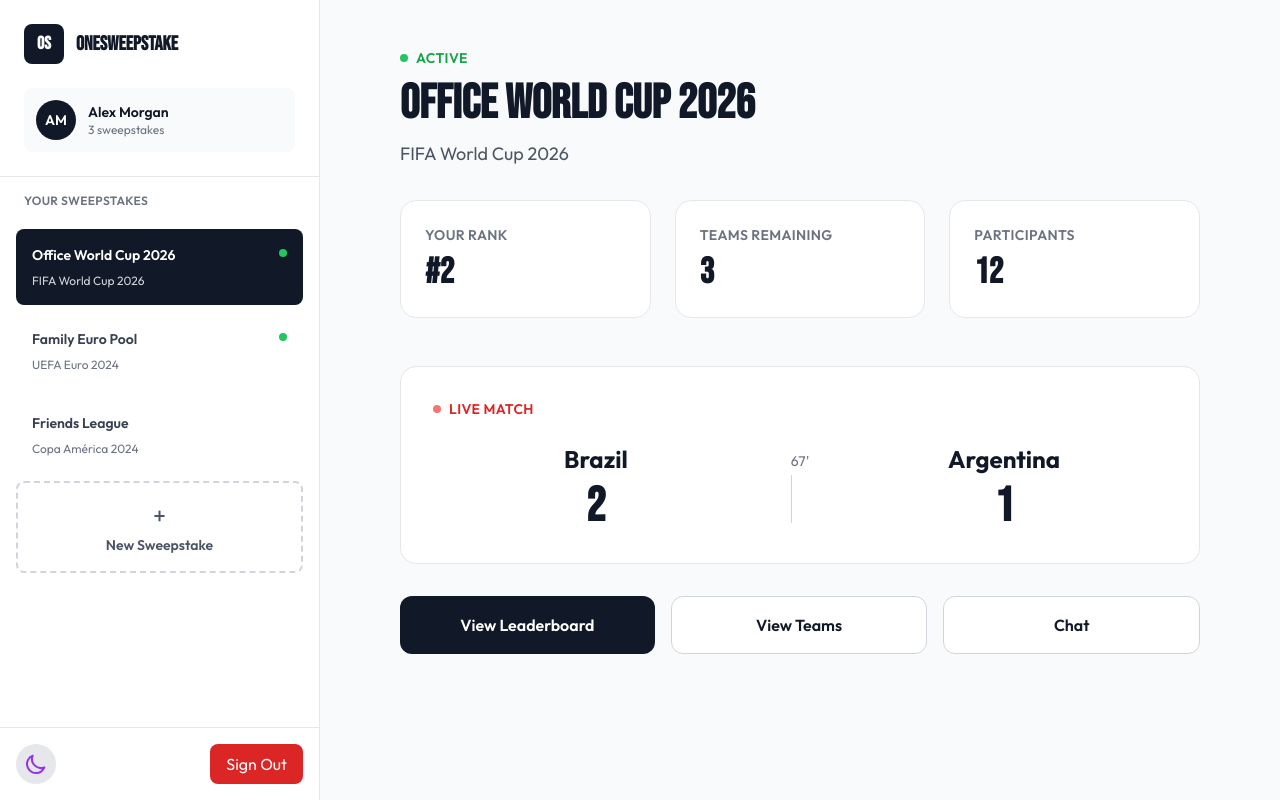
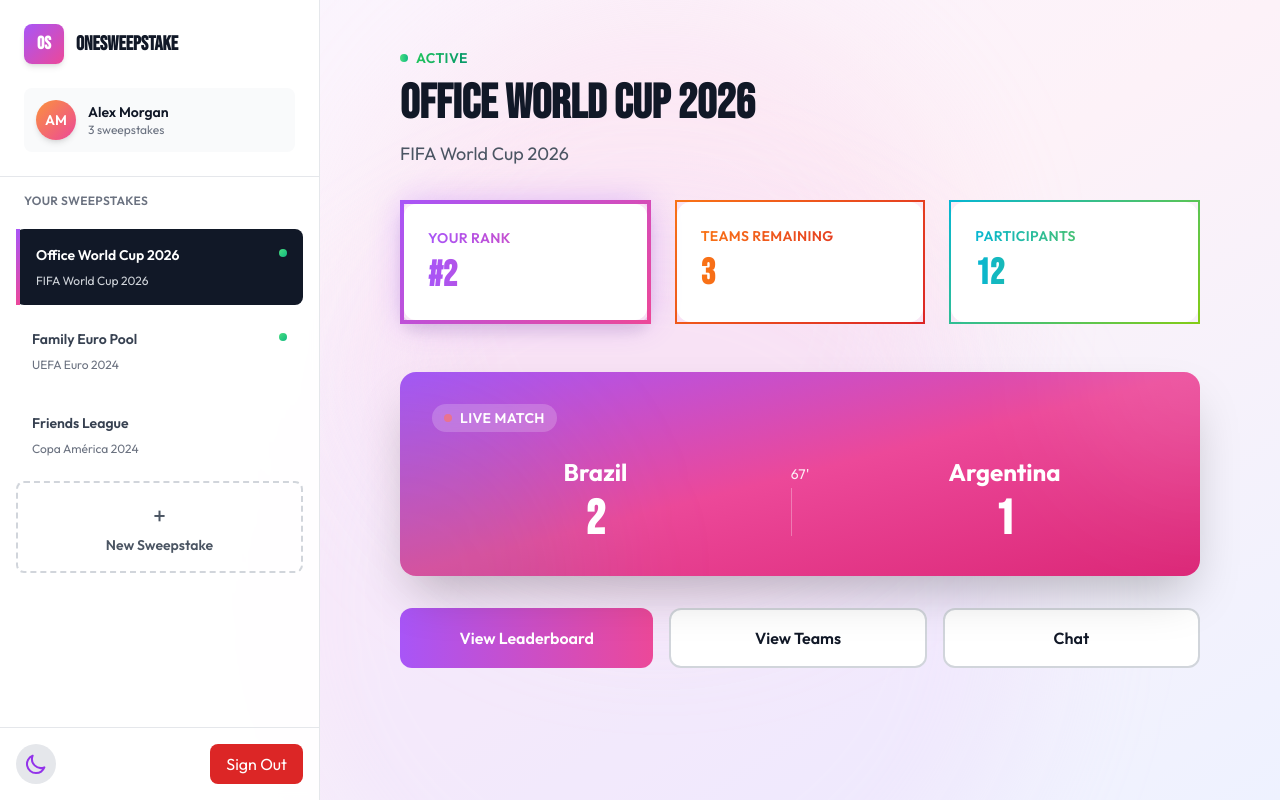
Before and after one commit to Kabutsu/OneSweepstake, a Next.js app: page /4 in a window 1280 px wide. Built offline with nearby package versions, Linux system fonts and the light colour scheme.

Commit message:
First pass at improving design 4

```diff
--- a/app/4/page.tsx
+++ b/app/4/page.tsx
@@ -19,12 +19,18 @@ export default function Dashboard4() {
   const [isSidebarOpen, setIsSidebarOpen] = useState(false);
 
   return (
-    <div className="h-screen flex overflow-hidden bg-gray-50 dark:bg-gray-950">
+    <div className="h-screen flex overflow-hidden bg-gradient-to-br from-purple-50 via-pink-50 to-indigo-50 dark:from-gray-950 dark:via-purple-950/30 dark:to-indigo-950/30 relative">
+      {/* Radial glow background */}
+      <div className="fixed inset-0 pointer-events-none overflow-hidden">
+        <div className="absolute top-1/4 left-1/2 w-[800px] h-[800px] bg-purple-200/30 dark:bg-purple-600/10 rounded-full blur-3xl -translate-x-1/2" />
+        <div className="absolute bottom-1/4 right-1/4 w-[600px] h-[600px] bg-pink-200/30 dark:bg-pink-600/10 rounded-full blur-3xl" />
+      </div>
+
       {/* Sidebar */}
       <aside
         className={`
           fixed lg:static inset-y-0 left-0 z-40
-          w-80 bg-white dark:bg-gray-900 border-r border-gray-200 dark:border-gray-800
+          w-80 bg-white/95 dark:bg-gray-900/95 backdrop-blur-sm border-r border-gray-200 dark:border-gray-800
           transform transition-transform duration-300 ease-in-out
           ${isSidebarOpen ? 'translate-x-0' : '-translate-x-full lg:translate-x-0'}
         `}
@@ -34,8 +40,8 @@ export default function Dashboard4() {
           <div className="p-6 border-b border-gray-200 dark:border-gray-800">
             <div className="flex items-center justify-between mb-6">
               <div className="flex items-center gap-3">
-                <div className="w-10 h-10 rounded-lg bg-gray-900 dark:bg-white flex items-center justify-center">
-                  <span className="text-white dark:text-gray-900 font-display text-lg font-bold">
+                <div className="w-10 h-10 rounded-lg bg-gradient-to-br from-purple to-magenta flex items-center justify-center shadow-md">
+                  <span className="text-white font-display text-lg font-bold">
                     OS
                   </span>
                 </div>
@@ -52,7 +58,7 @@ export default function Dashboard4() {
             </div>
 
             <div className="flex items-center gap-3 p-3 rounded-lg bg-gray-50 dark:bg-gray-800">
-              <div className="w-10 h-10 rounded-full bg-gray-900 dark:bg-white flex items-center justify-center text-white dark:text-gray-900 font-semibold text-sm">
+              <div className="w-10 h-10 rounded-full bg-gradient-to-br from-orange-400 to-pink-500 flex items-center justify-center text-white font-semibold text-sm shadow-md">
                 {MOCK_DATA.user.avatar}
               </div>
               <div className="flex-1 min-w-0">
@@ -79,19 +85,23 @@ export default function Dashboard4() {
                   setIsSidebarOpen(false);
                 }}
                 className={`
-                  w-full text-left p-4 rounded-lg transition-all
+                  w-full text-left p-4 rounded-lg transition-all relative
                   ${selectedSweepstake.id === sweep.id
-                    ? 'bg-gray-900 dark:bg-white text-white dark:text-gray-900'
-                    : 'hover:bg-gray-100 dark:hover:bg-gray-800 text-gray-700 dark:text-gray-300'
+                    ? 'bg-gray-900 dark:bg-white text-white dark:text-gray-900 border-l-4 border-transparent'
+                    : 'hover:bg-purple-50 dark:hover:bg-purple-900/20 text-gray-700 dark:text-gray-300'
                   }
                 `}
+                style={selectedSweepstake.id === sweep.id ? {
+                  borderLeftWidth: '4px',
+                  borderImage: 'linear-gradient(to bottom, rgb(168, 85, 247), rgb(236, 72, 153)) 1'
+                } : undefined}
               >
                 <div className="flex items-start justify-between mb-2">
                   <div className="font-semibold text-sm truncate pr-2">
                     {sweep.name}
                   </div>
                   {sweep.status === 'active' && (
-                    <div className="flex-shrink-0 w-2 h-2 rounded-full bg-green-500 mt-1" />
+                    <div className="flex-shrink-0 w-2 h-2 rounded-full bg-gradient-to-br from-green-400 to-emerald-500 mt-1" />
                   )}
                 </div>
                 <div className={`text-xs ${selectedSweepstake.id === sweep.id ? 'text-gray-300 dark:text-gray-600' : 'text-gray-500 dark:text-gray-400'}`}>
@@ -100,7 +110,7 @@ export default function Dashboard4() {
               </button>
             ))}
 
-            <button className="w-full p-4 mt-4 rounded-lg border-2 border-dashed border-gray-300 dark:border-gray-700 hover:border-gray-400 dark:hover:border-gray-600 hover:bg-gray-50 dark:hover:bg-gray-800 transition-all text-gray-600 dark:text-gray-400 hover:text-gray-900 dark:hover:text-white">
+            <button className="w-full p-4 mt-4 rounded-lg border-2 border-dashed border-gray-300 dark:border-gray-700 hover:border-purple dark:hover:border-purple hover:bg-purple-50 dark:hover:bg-purple-900/20 transition-all text-gray-600 dark:text-gray-400 hover:text-purple dark:hover:text-purple-400">
               <div className="text-2xl mb-1">+</div>
               <div className="text-sm font-semibold">New Sweepstake</div>
             </button>
@@ -125,9 +135,9 @@ export default function Dashboard4() {
       )}
 
       {/* Main Content */}
-      <main className="flex-1 overflow-y-auto">
+      <main className="flex-1 overflow-y-auto relative">
         {/* Top Bar (Mobile) */}
-        <div className="lg:hidden sticky top-0 z-20 bg-white dark:bg-gray-900 border-b border-gray-200 dark:border-gray-800 px-4 py-4">
+        <div className="lg:hidden sticky top-0 z-20 bg-white/95 dark:bg-gray-900/95 backdrop-blur-sm border-b border-gray-200 dark:border-gray-800 px-4 py-4">
           <div className="flex items-center justify-between">
             <button
               onClick={() => setIsSidebarOpen(true)}
@@ -151,8 +161,8 @@ export default function Dashboard4() {
               {/* Header */}
               <div className="mb-8">
                 <div className="flex items-center gap-2 mb-3">
-                  <div className="w-2 h-2 rounded-full bg-green-500" />
-                  <span className="text-sm font-semibold text-green-600 dark:text-green-400 uppercase tracking-wide">
+                  <div className="w-2 h-2 rounded-full bg-gradient-to-r from-green-400 to-emerald-500" />
+                  <span className="text-sm font-semibold text-transparent bg-clip-text bg-gradient-to-r from-green-500 to-emerald-600 uppercase tracking-wide">
                     Active
                   </span>
                 </div>
@@ -166,66 +176,87 @@ export default function Dashboard4() {
 
               {/* Stats Cards */}
               <div className="grid sm:grid-cols-3 gap-6 mb-12">
-                <div className="bg-white dark:bg-gray-900 rounded-2xl p-6 border border-gray-200 dark:border-gray-800">
-                  <div className="text-sm font-semibold text-gray-500 dark:text-gray-400 uppercase tracking-wide mb-2">
+                {/* Your Rank - Emphasized */}
+                <div className="bg-white dark:bg-gray-900 rounded-2xl p-6 border-4 border-transparent bg-clip-padding relative shadow-lg"
+                  style={{
+                    borderImage: 'linear-gradient(135deg, rgb(168, 85, 247), rgb(236, 72, 153)) 1',
+                    boxShadow: '0 0 30px rgba(168, 85, 247, 0.3), 0 10px 15px -3px rgba(0, 0, 0, 0.1)'
+                  }}
+                >
+                  <div className="text-sm font-semibold text-transparent bg-clip-text bg-gradient-to-r from-purple to-magenta uppercase tracking-wide mb-2">
                     Your Rank
                   </div>
-                  <div className="text-4xl font-display font-bold text-gray-900 dark:text-white">
+                  <div className="text-4xl font-display font-bold text-transparent bg-clip-text bg-gradient-to-r from-purple to-magenta">
                     #{selectedSweepstake.rank}
                   </div>
                 </div>
 
-                <div className="bg-white dark:bg-gray-900 rounded-2xl p-6 border border-gray-200 dark:border-gray-800">
-                  <div className="text-sm font-semibold text-gray-500 dark:text-gray-400 uppercase tracking-wide mb-2">
+                {/* Teams Remaining */}
+                <div className="bg-white dark:bg-gray-900 rounded-2xl p-6 border-2 border-transparent bg-clip-padding"
+                  style={{
+                    borderImage: 'linear-gradient(135deg, rgb(249, 115, 22), rgb(220, 38, 38)) 1'
+                  }}
+                >
+                  <div className="text-sm font-semibold text-transparent bg-clip-text bg-gradient-to-r from-orange-500 to-red-600 uppercase tracking-wide mb-2">
                     Teams Remaining
                   </div>
-                  <div className="text-4xl font-display font-bold text-gray-900 dark:text-white">
+                  <div className="text-4xl font-display font-bold text-transparent bg-clip-text bg-gradient-to-r from-orange-500 to-red-600">
                     {selectedSweepstake.teams}
                   </div>
                 </div>
 
-                <div className="bg-white dark:bg-gray-900 rounded-2xl p-6 border border-gray-200 dark:border-gray-800">
-                  <div className="text-sm font-semibold text-gray-500 dark:text-gray-400 uppercase tracking-wide mb-2">
+                {/* Participants */}
+                <div className="bg-white dark:bg-gray-900 rounded-2xl p-6 border-2 border-transparent bg-clip-padding"
+                  style={{
+                    borderImage: 'linear-gradient(135deg, rgb(6, 182, 212), rgb(132, 204, 22)) 1'
+                  }}
+                >
+                  <div className="text-sm font-semibold text-transparent bg-clip-text bg-gradient-to-r from-cyan to-lime uppercase tracking-wide mb-2">
                     Participants
                   </div>
-                  <div className="text-4xl font-display font-bold text-gray-900 dark:text-white">
+                  <div className="text-4xl font-display font-bold text-transparent bg-clip-text bg-gradient-to-r from-cyan to-lime">
                     {selectedSweepstake.participants}
                   </div>
                 </div>
               </div>
 
-              {/* Live Match */}
-              <div className="bg-white dark:bg-gray-900 rounded-2xl p-8 border border-gray-200 dark:border-gray-800 mb-8">
-                <div className="flex items-center gap-2 mb-6">
-                  <div className="w-2 h-2 rounded-full bg-red-500 animate-pulse" />
-                  <span className="text-sm font-semibold text-red-600 dark:text-red-400 uppercase tracking-wide">
-                    Live Match
-                  </span>
+              {/* Live Match - Hero Treatment */}
+              <div className="relative overflow-hidden bg-gradient-to-br from-purple via-magenta to-pink-600 rounded-2xl p-8 mb-8 text-white shadow-2xl">
+                {/* Decorative blobs */}
+                <div className="absolute top-0 right-0 w-64 h-64 bg-white/10 rounded-full blur-3xl -translate-y-1/2 translate-x-1/2" />
+                <div className="absolute bottom-0 left-0 w-96 h-96 bg-cyan/10 rounded-full blur-3xl translate-y-1/2 -translate-x-1/2" />
+
+                <div className="relative z-10">
+                  {/* Live Badge */}
+                  <div className="inline-flex items-center gap-2 px-3 py-1 rounded-full bg-white/20 backdrop-blur-sm mb-6">
+                    <div className="w-2 h-2 rounded-full bg-red-400 animate-pulse" />
+                    <span className="text-sm font-semibold uppercase tracking-wide">Live Match</span>
                   </div>
 
                   <div className="flex items-center justify-between">
                     <div className="flex-1 text-center">
-                    <div className="text-2xl font-bold text-gray-900 dark:text-white mb-2">
+                      <div className="text-2xl font-bold mb-2">
                         Brazil
                       </div>
-                    <div className="text-5xl font-display font-bold text-gray-900 dark:text-white">
+                      <div className="text-5xl font-display font-bold">
                         2
                       </div>
                     </div>
 
                     <div className="px-8 text-center">
-                    <div className="text-sm text-gray-500 dark:text-gray-400 mb-1">
+                      <div className="text-sm opacity-90 mb-1">
                         67'
                       </div>
-                    <div className="w-px h-12 bg-gray-300 dark:bg-gray-700" />
+                      <div className="w-px h-12 bg-white/30" />
                     </div>
 
                     <div className="flex-1 text-center">
-                    <div className="text-2xl font-bold text-gray-900 dark:text-white mb-2">
+                      <div className="text-2xl font-bold mb-2">
                         Argentina
                       </div>
-                    <div className="text-5xl font-display font-bold text-gray-900 dark:text-white">
+                      <div className="text-5xl font-display font-bold">
                         1
+                      </div>
                     </div>
                   </div>
                 </div>
@@ -233,13 +264,13 @@ export default function Dashboard4() {
 
               {/* Actions */}
               <div className="flex flex-col sm:flex-row gap-4">
-                <button className="flex-1 py-4 px-6 bg-gray-900 dark:bg-white text-white dark:text-gray-900 rounded-xl font-semibold hover:bg-gray-800 dark:hover:bg-gray-100 transition-colors">
+                <button className="flex-1 py-4 px-6 bg-gradient-to-r from-purple to-magenta text-white rounded-xl font-semibold hover:shadow-lg hover:scale-105 transition-all active:scale-95">
                   View Leaderboard
                 </button>
-                <button className="flex-1 py-4 px-6 bg-white dark:bg-gray-900 text-gray-900 dark:text-white border border-gray-300 dark:border-gray-700 rounded-xl font-semibold hover:bg-gray-50 dark:hover:bg-gray-800 transition-colors">
+                <button className="flex-1 py-4 px-6 bg-white dark:bg-gray-900 text-gray-900 dark:text-white border-2 border-gray-300 dark:border-gray-700 rounded-xl font-semibold hover:border-purple dark:hover:border-purple transition-all">
                   View Teams
                 </button>
-                <button className="flex-1 py-4 px-6 bg-white dark:bg-gray-900 text-gray-900 dark:text-white border border-gray-300 dark:border-gray-700 rounded-xl font-semibold hover:bg-gray-50 dark:hover:bg-gray-800 transition-colors">
+                <button className="flex-1 py-4 px-6 bg-white dark:bg-gray-900 text-gray-900 dark:text-white border-2 border-gray-300 dark:border-gray-700 rounded-xl font-semibold hover:border-cyan dark:hover:border-cyan transition-all">
                   Chat
                 </button>
               </div>
@@ -250,7 +281,7 @@ export default function Dashboard4() {
               <div className="mb-8">
                 <div className="flex items-center gap-2 mb-3">
                   <div className="w-2 h-2 rounded-full bg-blue-500" />
-                  <span className="text-sm font-semibold text-blue-600 dark:text-blue-400 uppercase tracking-wide">
+                  <span className="text-sm font-semibold text-transparent bg-clip-text bg-gradient-to-r from-blue-500 to-cyan-500 uppercase tracking-wide">
                     Upcoming
                   </span>
                 </div>
@@ -262,7 +293,7 @@ export default function Dashboard4() {
                 </p>
               </div>
 
-              <div className="bg-white dark:bg-gray-900 rounded-2xl p-12 border border-gray-200 dark:border-gray-800 text-center">
+              <div className="bg-gradient-to-br from-blue-50 to-cyan-50 dark:from-blue-950/30 dark:to-cyan-950/30 rounded-2xl p-12 border-2 border-blue-200 dark:border-blue-800 text-center">
                 <div className="text-6xl mb-6">⏳</div>
                 <h3 className="text-2xl font-display font-bold text-gray-900 dark:text-white mb-3">
                   Tournament Starts Soon
@@ -270,7 +301,7 @@ export default function Dashboard4() {
                 <p className="text-gray-600 dark:text-gray-400 mb-6">
                   {selectedSweepstake.participants} participants have joined. Waiting for the tournament to begin.
                 </p>
-                <button className="py-3 px-8 bg-gray-900 dark:bg-white text-white dark:text-gray-900 rounded-xl font-semibold hover:bg-gray-800 dark:hover:bg-gray-100 transition-colors">
+                <button className="py-3 px-8 bg-gradient-to-r from-blue-500 to-cyan-500 text-white rounded-xl font-semibold hover:shadow-lg hover:scale-105 transition-all active:scale-95">
                   View Participants
                 </button>
               </div>
```
Lines whose indentation alone changed are shown as unchanged.
